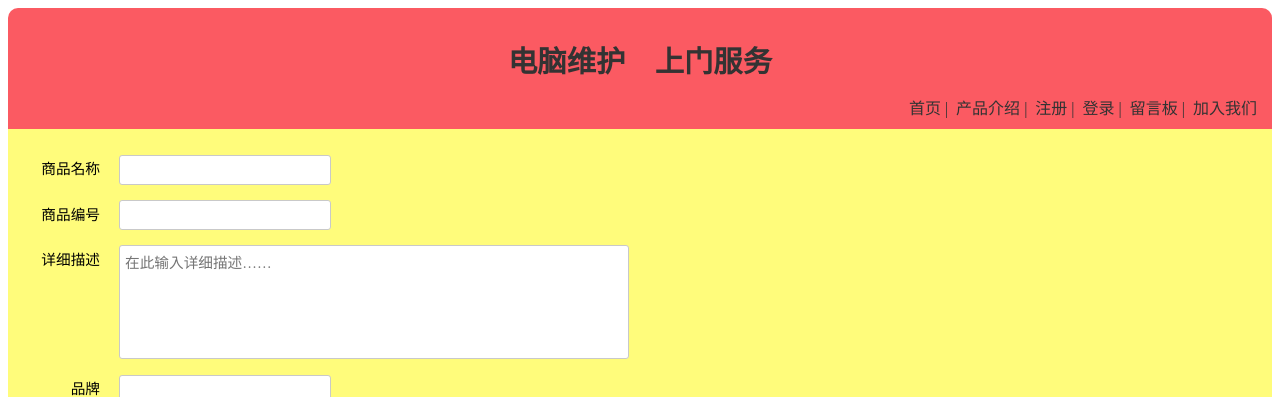
After one commit to whypro/Weixiu, a Flask app: template templates/goods-modify.html in a window 1280 px wide. The commit adds this page. Shown: the top 397 px of the page. Run offline with Flask 2, Linux system fonts and the light colour scheme; the template is opened without the code that fills it, so the values that code supplies are empty; some libraries are stand-ins or nearby versions.

Commit message:
增加修改商品信息功能

```diff
--- /dev/null
+++ b/templates/goods-modify.html
@@ -0,0 +1,38 @@
+{% extends "base.html" %}
+{% block title %}更新商品{% endblock %}
+{% block body %}
+    <div id="content">
+        <div class="post">
+            <form method="post" action="">
+                {% if error %}
+                <div class="error">错误：{{ error }}</div>
+                {% endif %}
+                <div class="item">
+                    <label>商品名称</label>
+                    <input class="basic-input" name="name" type="text" value="{{ goods.name }}" autocomplete="off" disableautocomplete />
+                </div>
+                <div class="item">
+                    <label>商品编号</label>
+                    <input class="basic-input" name="number" type="text" value="{{ goods.number }}" autocomplete="off" disableautocomplete />
+                </div>
+                <div class="item">
+                    <label>详细描述</label>
+                    <textarea name="detail" rows="6" cols="60" placeholder="在此输入详细描述……">{{ goods.detail }}</textarea>
+                </div>
+                <div class="item">
+                    <label>品牌</label>
+                    <input class="basic-input" name="brand" type="text" value="{{ goods.brand }}" autocomplete="off" disableautocomplete />
+                </div>
+                <div class="item">
+                    <label>验证码</label>
+                    <input class="basic-input" name="vcode" type="text" autocomplete="off" disableautocomplete />
+                    <img class="captcha-img" src="{{ url_for('get_captcha') }}" onclick="this.src='{{ url_for('get_captcha') }}'" />
+                </div>
+                <div class="item-submit">
+                    <label>&nbsp;</label>
+                    <input class="btn-submit" name="submit" type="submit" value="更新" />
+                </div>
+            </form>
+        </div>
+    </div>
+{% endblock %}
--- a/templates/goods.html
+++ b/templates/goods.html
@@ -12,6 +12,7 @@
                         <span class="g_brand">品牌：{{ gds.brand }}</span>
                         <div class="g_photo"><a href="{{ url_for('show_goods_detail', number=gds.number) }}"><img src="{{ gds.photo }}" /></a></div>
                         {% if session.logged_in and show_manage_btn %}
+                        <div class="g_modify"><a href="{{ url_for('modify_goods', id=gds.id) }}">[修改]</a></div>
                         <div class="g_delete"><a href="{{ url_for('delete_goods', id=gds.id) }}">[删除]</a></div>
                         {% endif %}
                     </li>
--- a/test.py
+++ b/test.py
@@ -295,6 +295,38 @@ def add_goods():
         # return render_template('flash.html', target=url_for('login'))
         abort(404)
 
+@app.route('/goods/modify/<int:id>/', methods=['GET', 'POST'])
+def modify_goods(id):
+    if session.get('logged_in'):
+        if is_admin(session.get('username')):
+            error = ''
+            cur = g.db.cursor()
+            cur.execute('select number, name, detail, brand from goods where id=%s', id)
+            row = cur.fetchone()
+            goods = dict(number=row[0], name=row[1], detail=row[2], brand=row[3])
+            if request.method == 'POST':
+                if not request.form['name']:
+                    error = u'商品名称不能为空'
+                elif not request.form['number']:
+                    error = u'商品编号不能为空'
+                elif request.form['vcode'].upper() != session['validate'].upper():
+                    error = u'验证码不正确'
+                else:
+                    cur = g.db.cursor()
+                    cur.execute('update goods set number=%s, name=%s, detail=%s, brand=%s where id=%s', (request.form['number'], request.form['name'], request.form['detail'], request.form['brand'], id))
+                    g.db.commit()
+                    flash(u'更新成功，3 秒钟内将转到商品页面……')
+                    return render_template('flash.html', target=url_for('show_goods'))
+
+            return render_template('goods-modify.html', goods=goods, error=error)
+        else:
+            flash(u'权限不足，3 秒钟内将转到首页……')
+            return render_template('flash.html', target=url_for('index'))
+    else:
+        # flash(u'请先登录，3 秒钟内将转到登录页面……')
+        # return render_template('flash.html', target=url_for('login'))
+        abort(404)
+
 @app.route('/goods/delete/<int:id>/', methods=['GET'])
 def delete_goods(id):
     if session.get('logged_in'):
```
